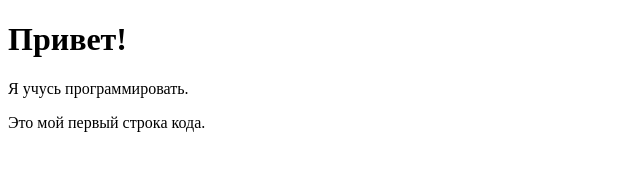
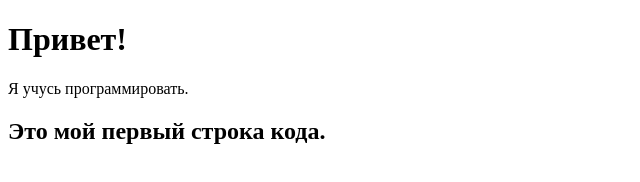
Before and after one commit to baxti0331/Jekpot, a plain HTML site: page index.html in a window 1280 px wide. Shown: the whole page, without its empty margins (0-640 px from the left). Drawn offline with Linux system fonts and the light colour scheme.

Commit message:
Update index.html

```diff
--- a/index.html
+++ b/index.html
@@ -6,6 +6,6 @@
   <body>
     <h1>Привет!</h1>
     <p>Я учусь программировать.</p>
-    <p>Это мой первый строка кода.</p>
+    <h2>Это мой первый строка кода.</h2>
   </body>
 </html>
```
